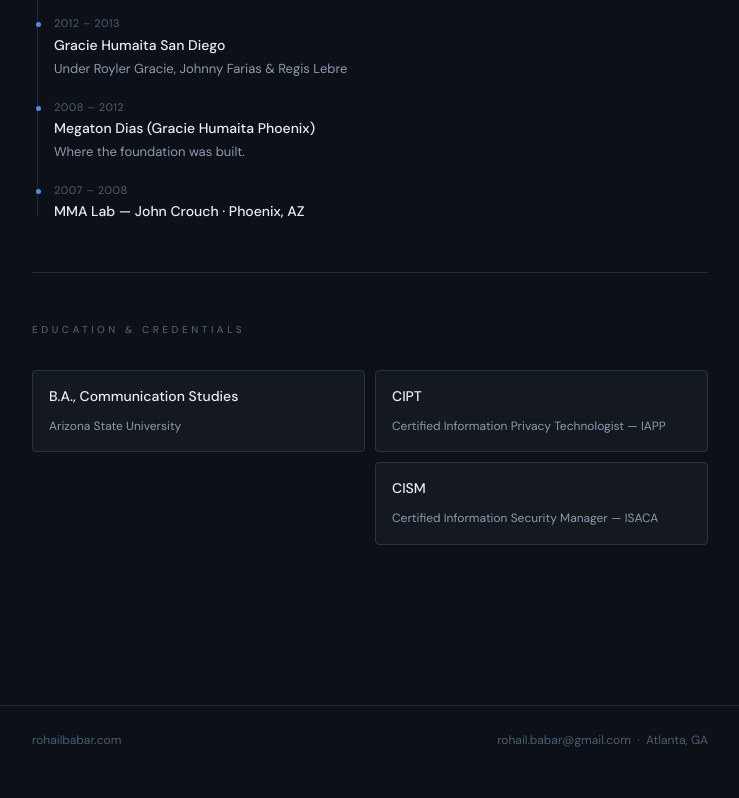
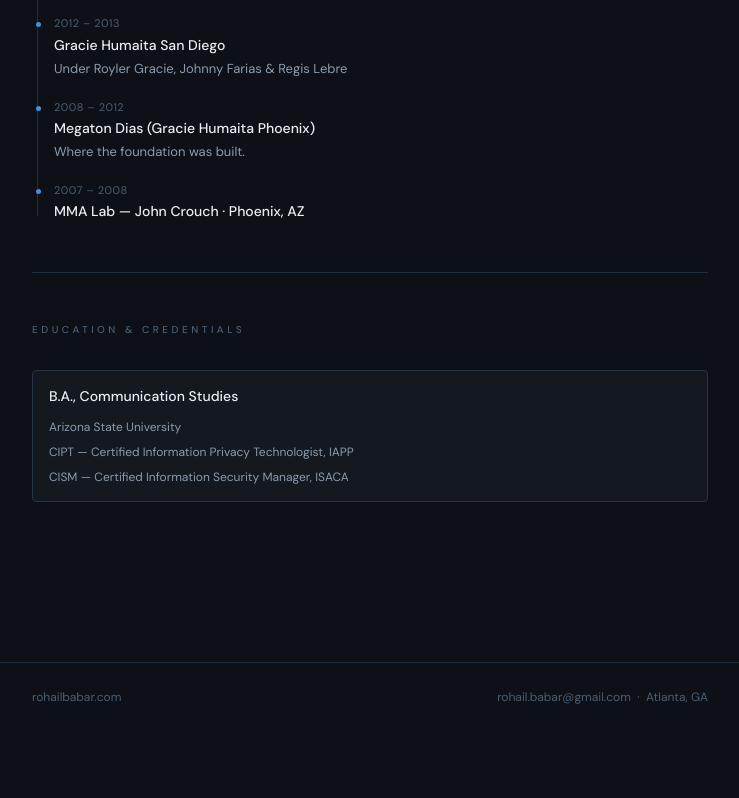
Before and after one commit to babarlabs-ops/rohailbabar.com, a plain HTML site: page index.html in a window 1280 px wide. Shown: the part 2695-3493 px from the top of the page, without its empty margins (270-1009 px from the left). After the commit the page ends 3451 px from the top, so only its background shows below. Drawn offline with nearby package versions, Linux system fonts and the light colour scheme.

Commit message:
Refine education credentials layout

```diff
--- a/index.html
+++ b/index.html
@@ -367,18 +367,16 @@
   .bjj-stop-note  { font-size: 13px; color: var(--text-mid); }
 
   /* CREDENTIALS */
-  .cred-cols { display: grid; grid-template-columns: 1fr 1fr; gap: 10px; }
-
-  .cred-item {
+  .cred-card {
     background: var(--bg-card);
     border: 1px solid var(--rule-mid);
     border-radius: 4px;
     padding: 0.85rem 1rem;
   }
 
-  .cred-item strong { display: block; font-size: 14px; font-weight: 500; color: var(--text); margin-bottom: 2px; }
-  .cred-item span { font-size: 12px; color: var(--text-mid); }
-  .cred-item-right { grid-column: 2; }
+  .cred-card strong { display: block; font-size: 14px; font-weight: 500; color: var(--text); margin-bottom: 8px; }
+  .cred-list { display: grid; gap: 5px; }
+  .cred-list span { font-size: 12px; color: var(--text-mid); }
 
   /* FOOTER */
   .foot {
@@ -418,8 +416,6 @@
     .page { padding: 3rem 1.25rem 5rem; }
     .build-cols { grid-template-columns: 1fr; }
     .build-featured { grid-column: auto; }
-    .cred-cols { grid-template-columns: 1fr; }
-    .cred-item-right { grid-column: auto; }
     .career-header { flex-direction: column; gap: 2px; }
   }
 </style>
@@ -641,18 +637,12 @@
   <!-- CREDENTIALS -->
   <section class="section">
     <p class="section-label">Education &amp; Credentials</p>
-    <div class="cred-cols">
-      <div class="cred-item">
-        <strong>B.A., Communication Studies</strong>
+    <div class="cred-card">
+      <strong>B.A., Communication Studies</strong>
+      <div class="cred-list">
         <span>Arizona State University</span>
-      </div>
-      <div class="cred-item">
-        <strong>CIPT</strong>
-        <span>Certified Information Privacy Technologist — IAPP</span>
-      </div>
-      <div class="cred-item cred-item-right">
-        <strong>CISM</strong>
-        <span>Certified Information Security Manager — ISACA</span>
+        <span>CIPT — Certified Information Privacy Technologist, IAPP</span>
+        <span>CISM — Certified Information Security Manager, ISACA</span>
       </div>
     </div>
   </section>
```
